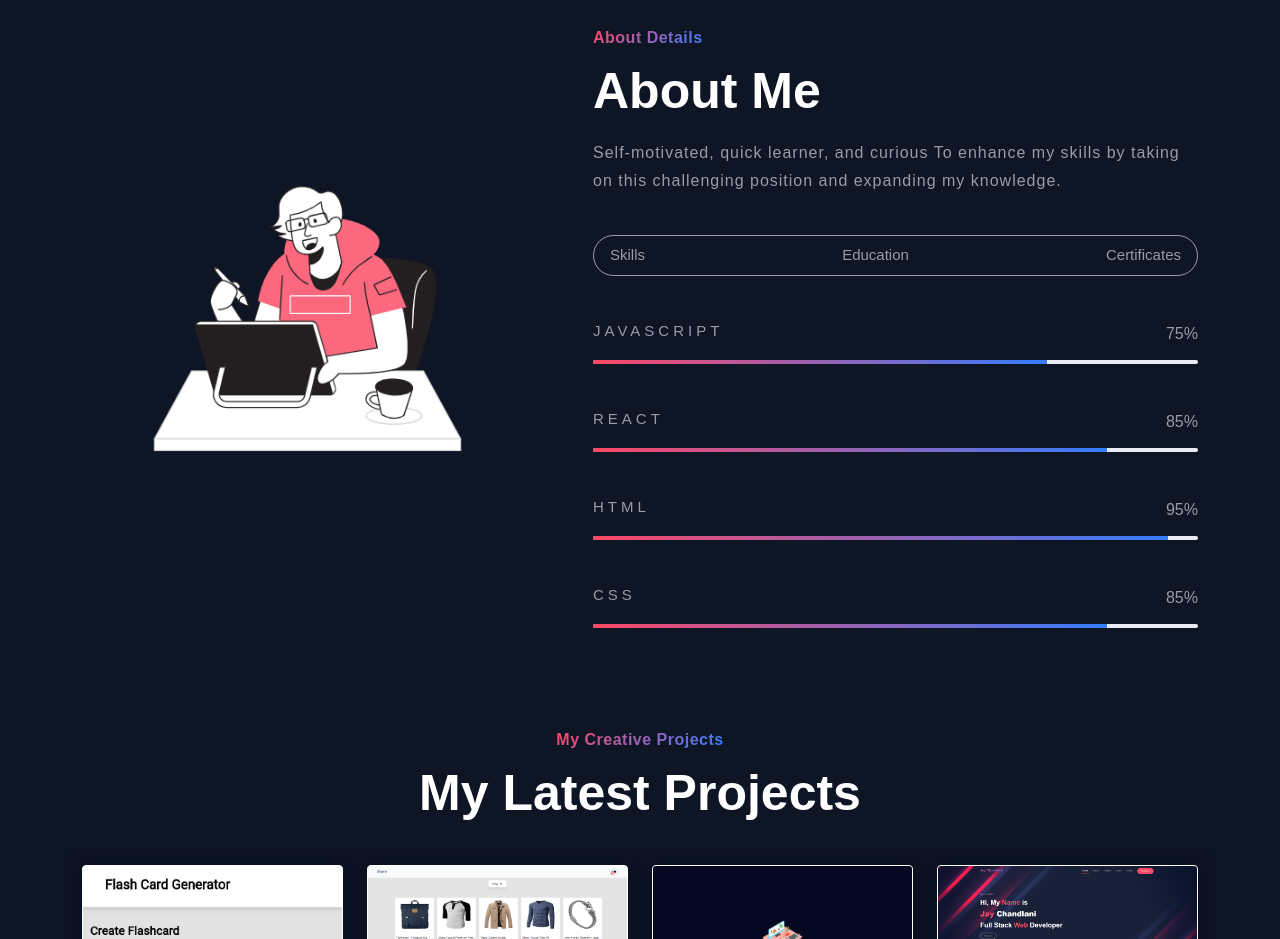
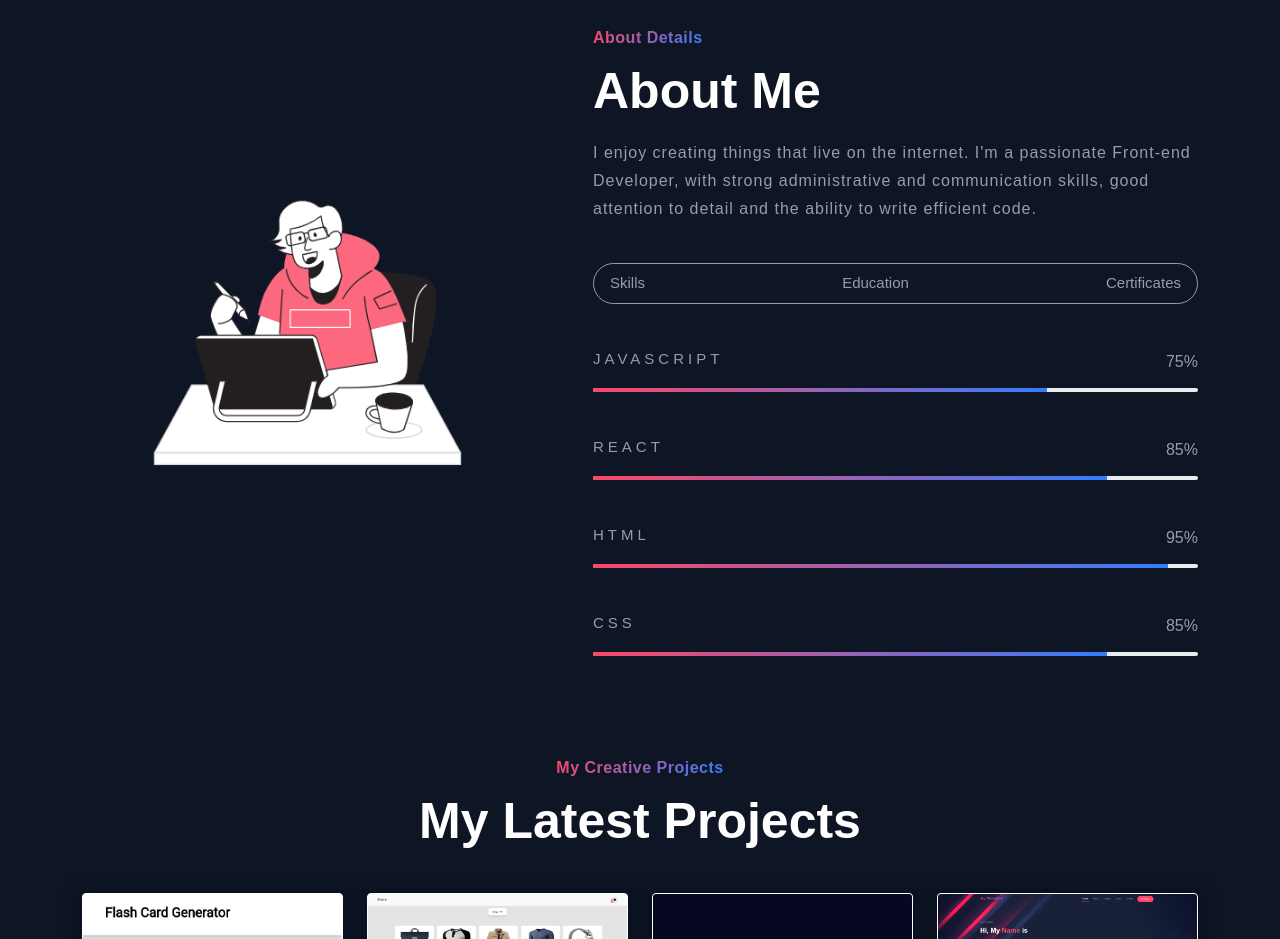
Before and after one commit to JayChandlani/portfolio, a plain HTML site: page index.html in a window 1280 px wide. Shown: the part 840-1779 px from the top of the page. Drawn offline with nearby package versions, Linux system fonts and the light colour scheme.

Commit message:
'update'

```diff
--- a/index.html
+++ b/index.html
@@ -82,8 +82,7 @@
                     <div class="my-3 mb-lg-0">
                         <span class="subtitle">About Details</span>
                         <h2>About Me</h2>
-                        <p>Self-motivated, quick learner, and curious To enhance my skills by taking on this challenging
-                            position and expanding my knowledge.</p>
+                        <p>I enjoy creating things that live on the internet. I'm a passionate Front-end Developer, with strong administrative and communication skills, good attention to detail and the ability to write efficient code.</p>
 
                     </div>
                     <div class="pt-4">
```
